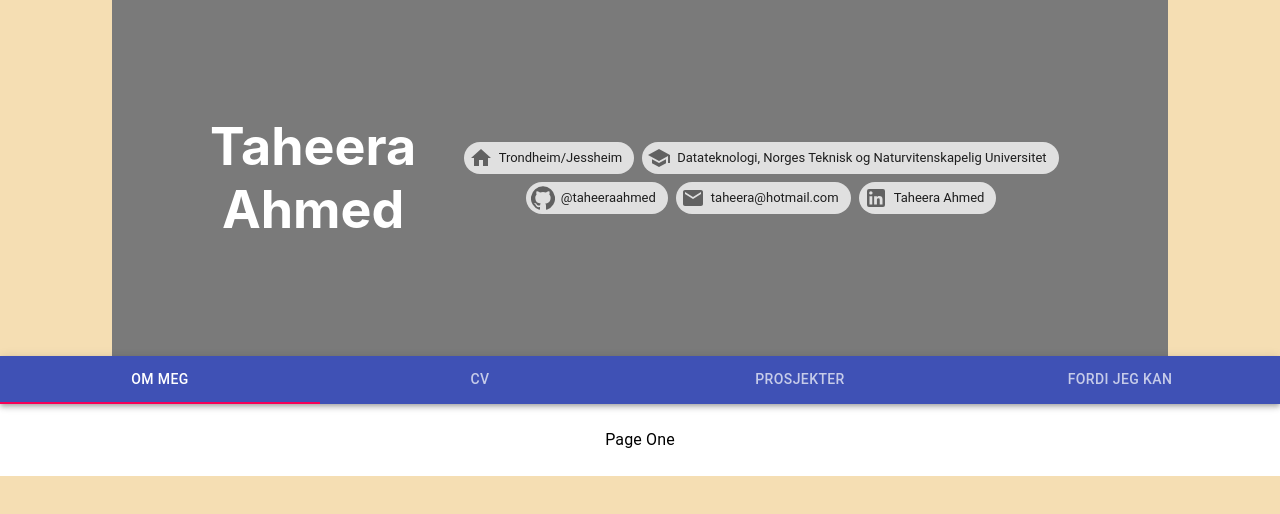
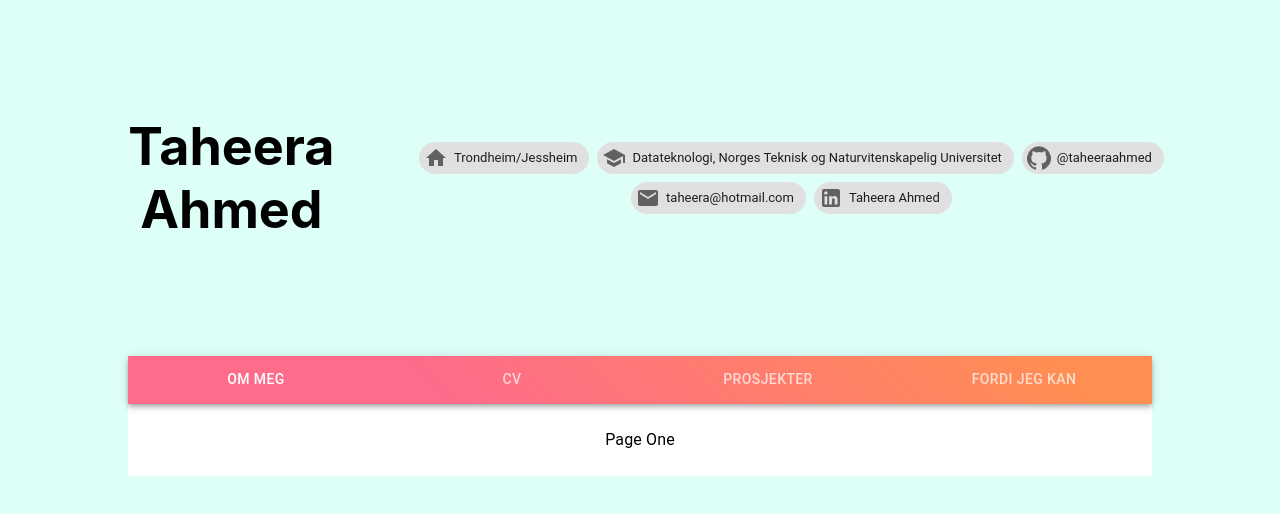
Before and after one commit to taheeraahmed/Making-a-react-app, a React (Create React App) app: page / in a window 1280 px wide. Shown: the top 514 px of the page. Built offline with nearby package versions, Linux system fonts and the light colour scheme.

Commit message:
Added styles to the NavBar

```diff
--- a/src/App.css
+++ b/src/App.css
@@ -1,22 +1,16 @@
 .App {
   text-align: center;
+  width:100%;
 }
-
 .header {
-  background-color: #7a7a7a;
+  background-color: #DDFFF7;
   display: flex;
   align-items: center;
   font-size: calc(10px + 2vmin);
-  color: white;
   padding: 10vh;
-  width: 70%;
   margin: auto;
-}
-.body{
-  background-color: #7a7a7a;
-  height: 100%;
 }
 .main {
   margin: auto;
-  width: 70%;
+  width:80%;
 }
--- a/src/App.js
+++ b/src/App.js
@@ -12,7 +12,9 @@ function App() {
           </h1>
           <Info/>
         </header>
-        <Navbar/>
+        <main className= "main">
+          <Navbar/>
+        </main>
       </div>
   );
 }
--- a/src/components/Info.js
+++ b/src/components/Info.js
@@ -1,6 +1,5 @@
 import React from 'react';
 import { makeStyles } from '@material-ui/core/styles';
-import Avatar from '@material-ui/core/Avatar';
 import Chip from '@material-ui/core/Chip';
 import HomeIcon from '@material-ui/icons/Home';
 import SchoolIcon from '@material-ui/icons/School';
@@ -24,7 +23,9 @@ export default function Info() {
 
   return (
     <div className={classes.root}>
-        <Chip avatar={<HomeIcon/>} label="Trondheim/Jessheim" />
+        <Chip
+            avatar={<HomeIcon style={{ color: "#black" }}/>}
+            label="Trondheim/Jessheim" />
         <Chip avatar={<SchoolIcon/>} label="Datateknologi, Norges Teknisk og Naturvitenskapelig Universitet" />
         <Chip avatar={<GitHubIcon/>} label="@taheeraahmed" component="a" href="https://github.com/taheeraahmed" clickable />
         <Chip avatar={<MailIcon/>} label="taheera@hotmail.com" component="a" href="mailto:taheera@hotmail.com" clickable />
--- a/src/components/Navbar.js
+++ b/src/components/Navbar.js
@@ -6,6 +6,7 @@ import Tabs from '@material-ui/core/Tabs';
 import Tab from '@material-ui/core/Tab';
 import Typography from '@material-ui/core/Typography';
 import Box from '@material-ui/core/Box';
+import { BorderBottom } from '@material-ui/icons';
 
 function TabPanel(props) {
   const { children, value, index, ...other } = props;
@@ -52,12 +53,17 @@ function LinkTab(props) {
   );
 }
 
-const useStyles = makeStyles((theme) => ({
+const useStyles = makeStyles({
   root: {
-    flexGrow: 1,
-    backgroundColor: '#ffffff',
+    background: 'white',
   },
-}));
+  indicator: {
+    background: "none"
+  },
+  tabs: {
+    background: "linear-gradient(45deg, #FE6B8B 30%, #FF8E53 90%)",
+  }
+});
 
 export default function Navbar() {
   const classes = useStyles();
@@ -71,6 +77,8 @@ export default function Navbar() {
     <div className={classes.root}>
       <AppBar position="static">
         <Tabs
+          className={classes.tabs}
+          classes={{ indicator: classes.indicator }}
           variant="fullWidth"
           value={value}
           onChange={handleChange}
--- a/src/index.css
+++ b/src/index.css
@@ -5,7 +5,7 @@ body {
     sans-serif;
   -webkit-font-smoothing: antialiased;
   -moz-osx-font-smoothing: grayscale;
-  background-color: wheat;
+  background-color: #DDFFF7;
 }
 
 code {
```
Also changed, not shown: src/global.css (added, +54 -0 lines).
